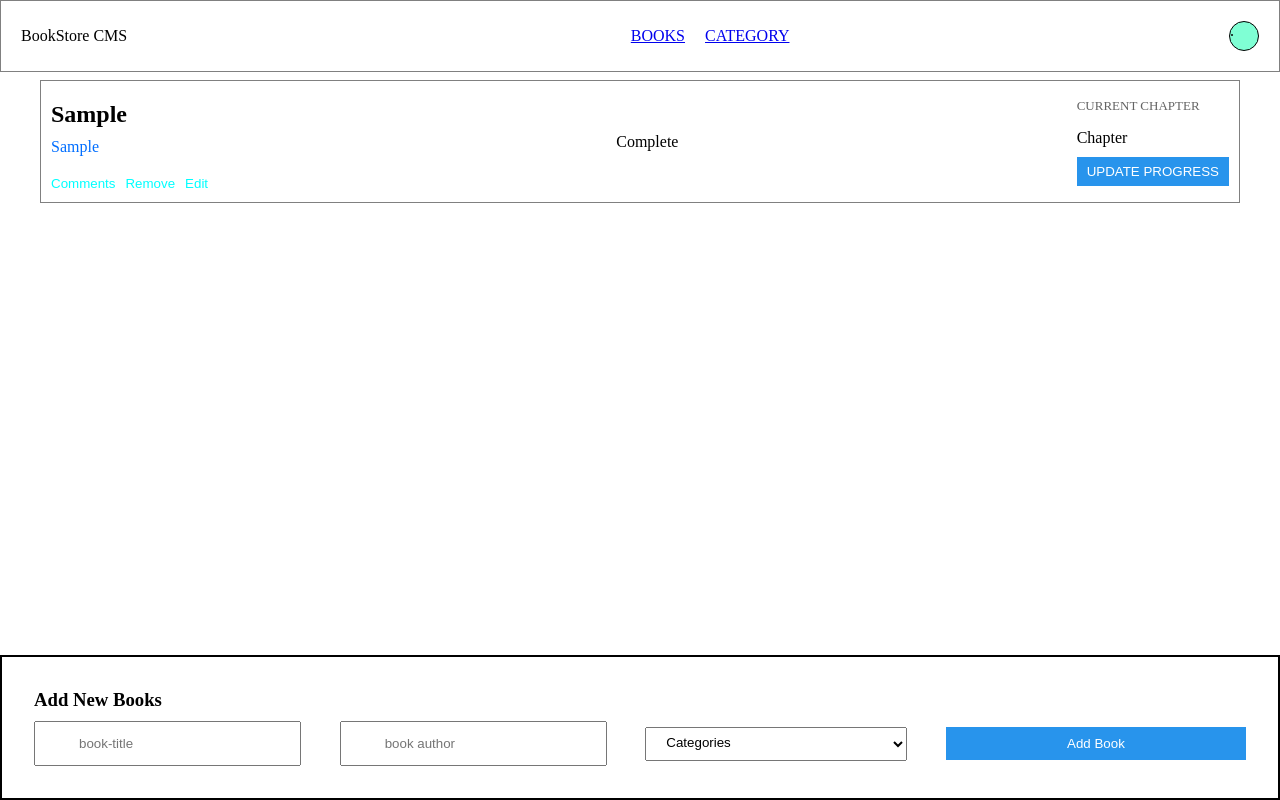
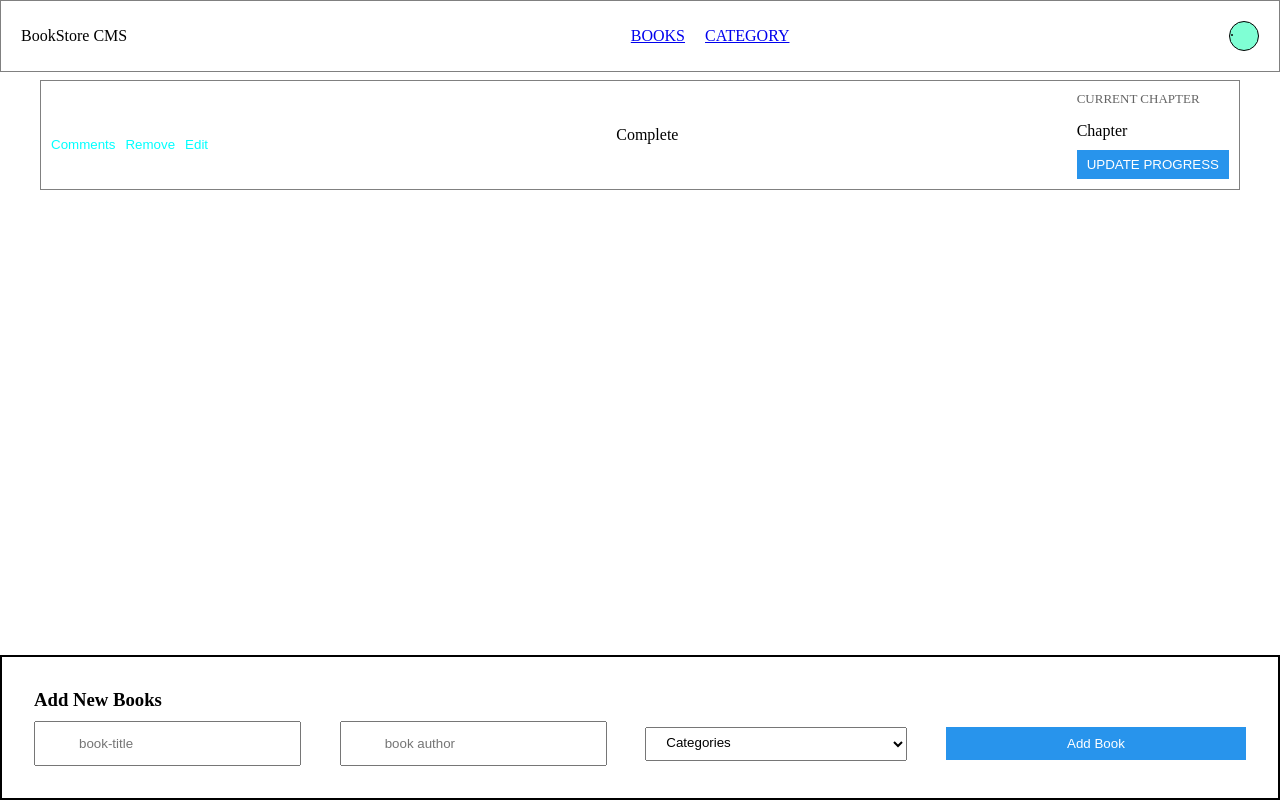
Before and after one commit to usorfaitheloho/book-store, a React (Create React App) app: page / in a window 1280 px wide. Both pictures are taken after typing "Sample", "Sample" into the empty fields and a click on the button "Add Book". Built offline with nearby package versions, Linux system fonts and the light colour scheme.

Commit message:
Edit book.js

```diff
--- a/src/component/Home/Book/Book.js
+++ b/src/component/Home/Book/Book.js
@@ -1,28 +1,22 @@
-/* eslint-disable react/prop-types */
 import React from 'react';
 import PropTypes from 'prop-types';
 import './Book.css';
-import { useDispatch } from 'react-redux';
-import { removebook } from '../../../redux/books/books';
 
-const Book = ({ book }) => {
-  const dispatch = useDispatch();
-
-  const handleDelete = () => (
-    dispatch(removebook(book))
-  );
-  return (
+const Book = ({
+  // eslint-disable-next-line react/prop-types
+  title, author, genre, complete, chapter,
+}) => (
   <li className="bookItem">
     <ul className="bookItems-secs">
       <li className="bookDetails">
         <ul className="books">
-            <li className="genre">{}</li>
-            <li className="booktitle">{book.title}</li>
-            <li className="bookAuthor">{book.author}</li>
+          <li className="genre">{genre}</li>
+          <li className="booktitle">{title}</li>
+          <li className="bookAuthor">{author}</li>
         </ul>
         <ul className="actionButtons">
           <li><button type="button">Comments</button></li>
-            <li><button type="button" onClick={handleDelete}>Remove</button></li>
+          <li><button type="button">Remove</button></li>
           <li><button type="button">Edit</button></li>
         </ul>
       </li>
@@ -31,7 +25,7 @@ const Book = ({ book }) => {
           <li className="update-secInner">
             <span className="circle" />
             <ul className="percentage">
-                <li className="number">{}</li>
+              <li className="number">{complete}</li>
               <li>Complete</li>
             </ul>
           </li>
@@ -43,7 +37,7 @@ const Book = ({ book }) => {
           <li>
             Chapter
             {' '}
-              <span className="chapter">{}</span>
+            <span className="chapter">{chapter}</span>
           </li>
           <li><button type="button">UPDATE PROGRESS</button></li>
         </ul>
@@ -51,7 +45,6 @@ const Book = ({ book }) => {
     </ul>
   </li>
 );
-};
 
 Book.protoTypes = {
   title: PropTypes.string.isRequired,
```
Lines whose indentation alone changed are shown as unchanged.
